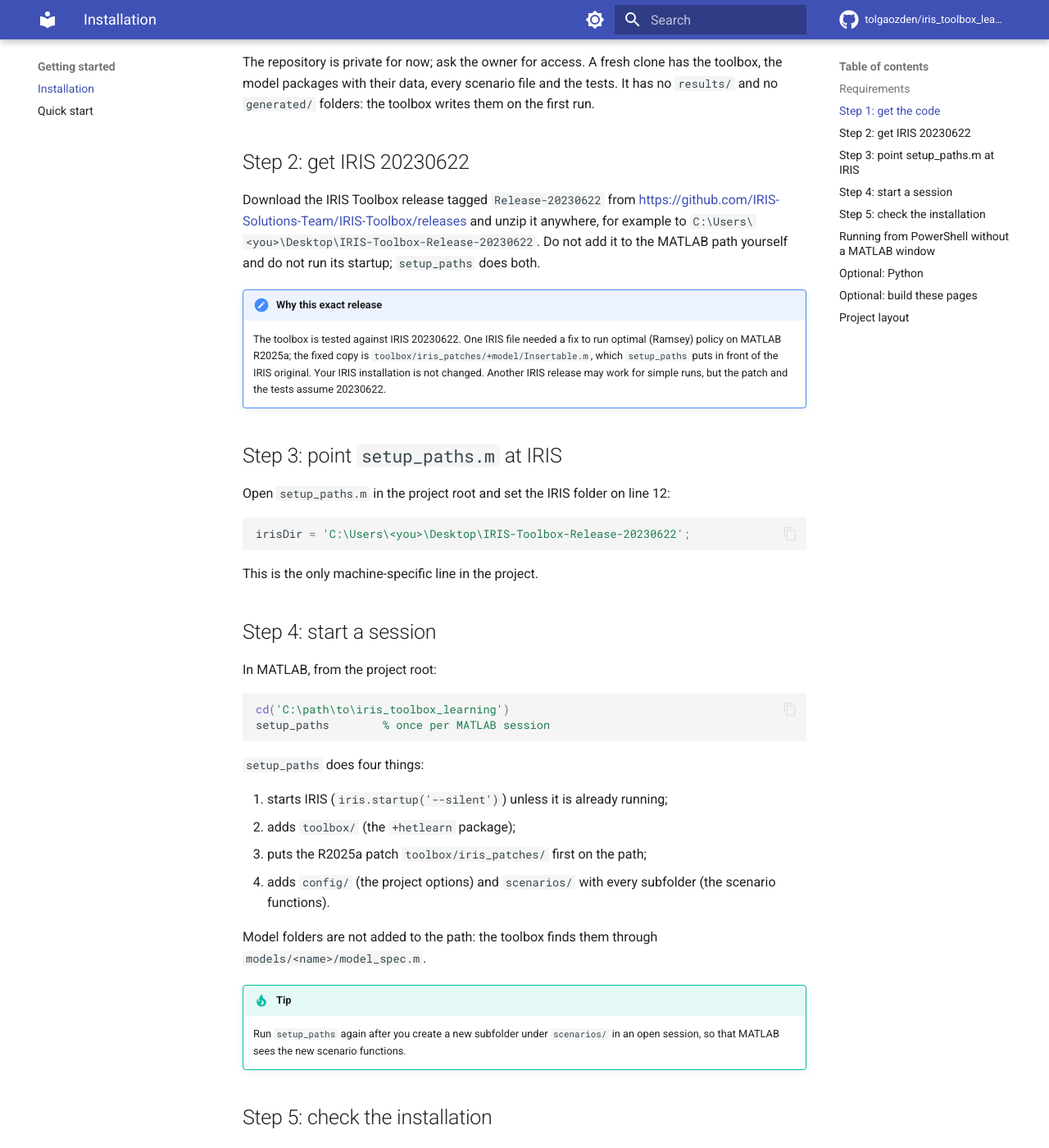
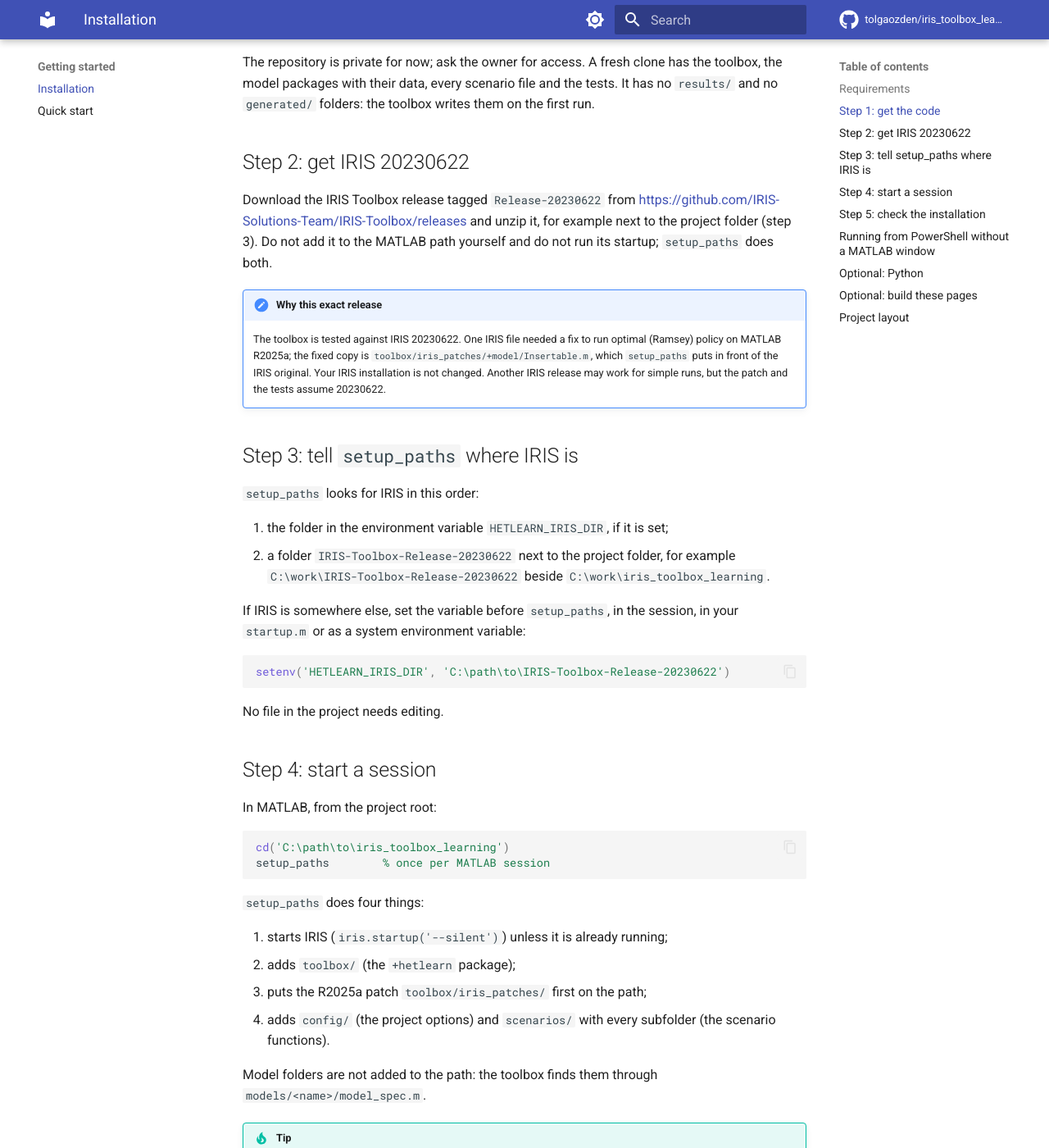
Before and after one commit to HetLearn/iris_toolbox_learning, an MkDocs documentation site: the page built from docs_site/getting-started/installation.md, in a window 1280 px wide and 1400 px high, scrolled down 754 px. Shown: the whole window at 82% size. Built offline with MkDocs 1.6.1 and Material for MkDocs 9.7.7, drawn with Linux system fonts in a browser that asks for light colours; comment, search, counter and statistics services are not loaded; some of the changed text lies outside the part shown.

Commit message:
Prepare for public release (docs_site/getting-started/installation.md)
MIT licence; no machine-specific paths (IRIS and Dynare found through HETLEARN_IRIS_DIR / HETLEARN_DYNARE_DIR or as sibling folders); documentation links point to https://tolgaozden.net/iris_toolbox_learning/.

````diff
--- a/docs_site/getting-started/installation.md
+++ b/docs_site/getting-started/installation.md
@@ -26,9 +26,9 @@ and no `generated/` folders: the toolbox writes them on the first run.
 ## Step 2: get IRIS 20230622
 
 Download the IRIS Toolbox release tagged `Release-20230622` from
-<https://github.com/IRIS-Solutions-Team/IRIS-Toolbox/releases> and unzip it anywhere, for
-example to `C:\Users\<you>\Desktop\IRIS-Toolbox-Release-20230622`. Do not add it to the MATLAB
-path yourself and do not run its startup; `setup_paths` does both.
+<https://github.com/IRIS-Solutions-Team/IRIS-Toolbox/releases> and unzip it, for example
+next to the project folder (step 3). Do not add it to the MATLAB path yourself and do not run
+its startup; `setup_paths` does both.
 
 !!! note "Why this exact release"
     The toolbox is tested against IRIS 20230622. One IRIS file needed a fix to run optimal
@@ -37,15 +37,22 @@ path yourself and do not run its startup; `setup_paths` does both.
     original. Your IRIS installation is not changed. Another IRIS release may work for
     simple runs, but the patch and the tests assume 20230622.
 
-## Step 3: point `setup_paths.m` at IRIS
+## Step 3: tell `setup_paths` where IRIS is
 
-Open `setup_paths.m` in the project root and set the IRIS folder on line 12:
+`setup_paths` looks for IRIS in this order:
+
+1. the folder in the environment variable `HETLEARN_IRIS_DIR`, if it is set;
+2. a folder `IRIS-Toolbox-Release-20230622` next to the project folder, for example
+   `C:\work\IRIS-Toolbox-Release-20230622` beside `C:\work\iris_toolbox_learning`.
+
+If IRIS is somewhere else, set the variable before `setup_paths`, in the session, in your
+`startup.m` or as a system environment variable:
 
 ```matlab
-irisDir = 'C:\Users\<you>\Desktop\IRIS-Toolbox-Release-20230622';
+setenv('HETLEARN_IRIS_DIR', 'C:\path\to\IRIS-Toolbox-Release-20230622')
 ```
 
-This is the only machine-specific line in the project.
+No file in the project needs editing.
 
 ## Step 4: start a session
 
@@ -80,7 +87,8 @@ res = hetlearn.run(a1_learn());     % Application 1, learning economy
 ```
 
 The run prints progress lines and ends with the folder it wrote, `results/a1_learn/`. If you
-see `setup_paths:noIris`, line 12 of `setup_paths.m` points to the wrong folder.
+see `setup_paths:noIris`, IRIS is neither in `HETLEARN_IRIS_DIR` nor next to the project
+folder (step 3).
 
 You can also run part of the test suite. Use a separate MATLAB session for the tests: they
 put their own `master_options.m` first on the path, so project runs in the same session would
@@ -124,7 +132,7 @@ mkdocs build          # static site in site/
 
 ```
 iris_toolbox_learning/
-  setup_paths.m              IRIS and project paths (edit line 12)
+  setup_paths.m              IRIS and project paths (IRIS: step 3)
   run_applications.m         runner for the SW07 applications, variants and evaluation
   config/master_options.m    project-wide option values (the baseline)
   toolbox/+hetlearn/         the toolbox
````
